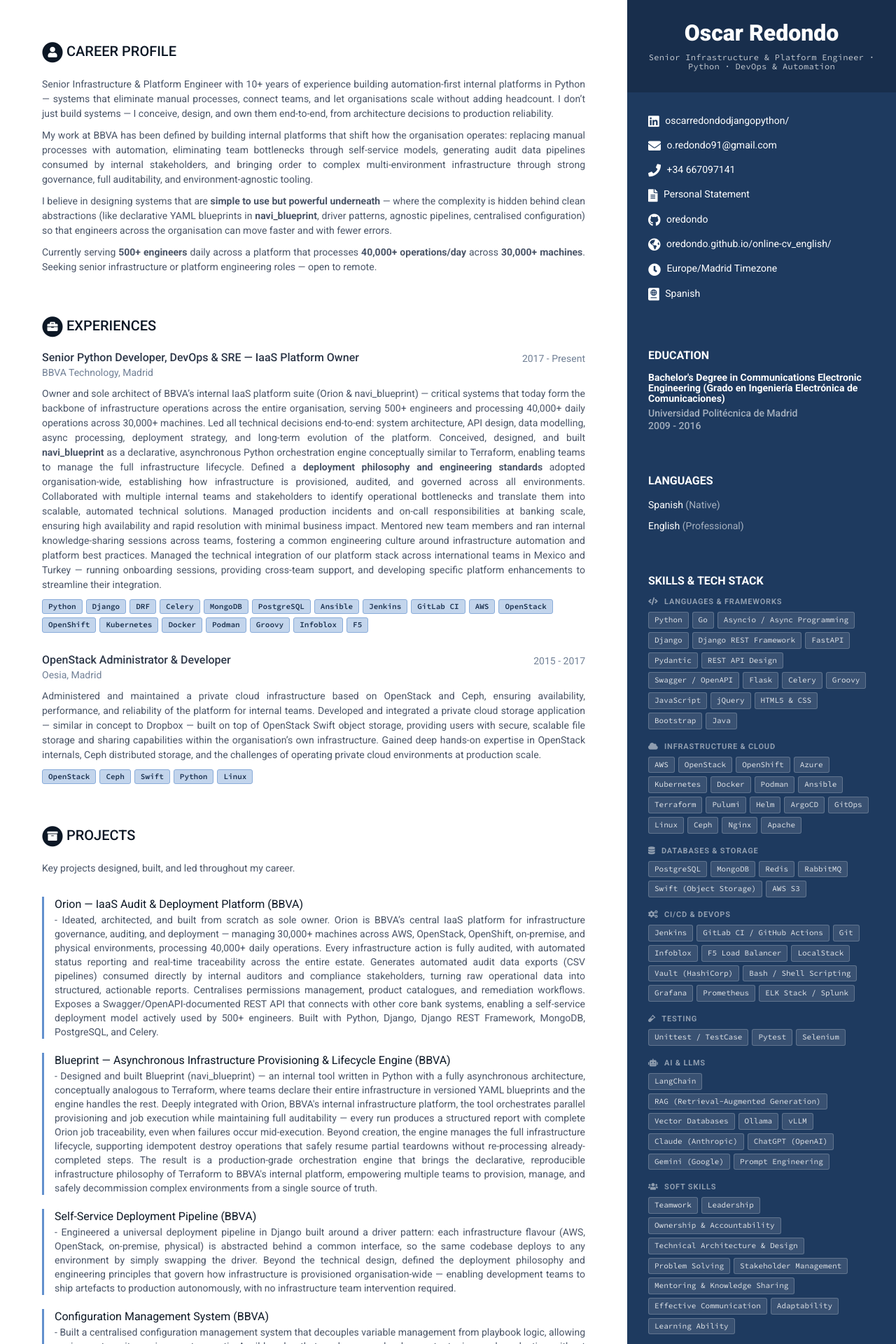
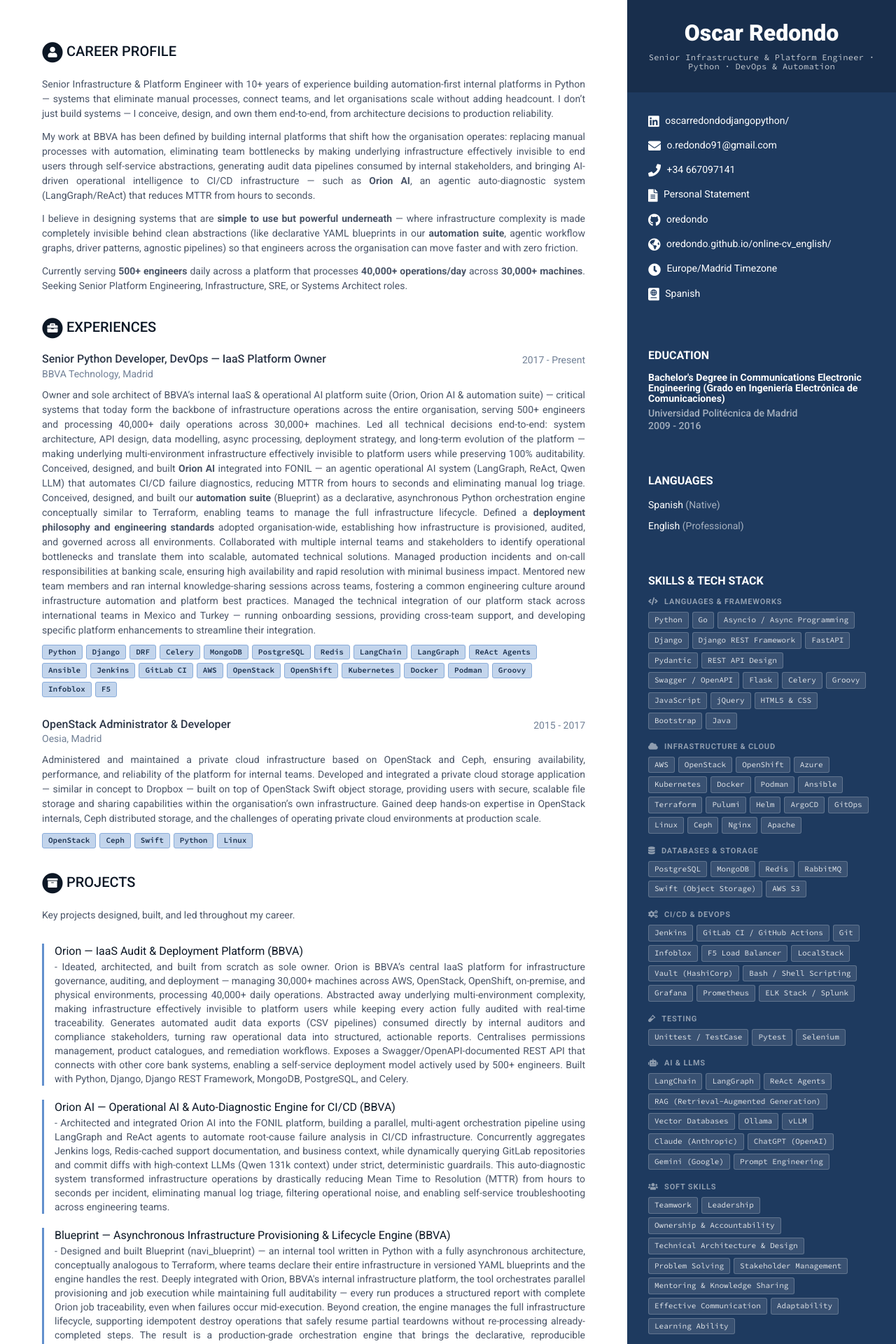
Before and after one commit to oredondo/online-cv_english, a Jekyll site: the page built from print.html, in a window 1280 px wide. Shown: the top 1920 px of the page at 70% size. Built offline with Jekyll 4.4.1, drawn with Linux system fonts in a browser that asks for light colours.

Commit message:
Add orion ai!

```diff
--- /dev/null
+++ b/_data/cover-letter-zurich.yml
@@ -0,0 +1,12 @@
+title: "Cover Letter — AI Engineer (BBVA Switzerland, Zurich)"
+
+subtitle: "Internal Mobility & Career Development Application"
+
+paragraphs:
+  - "After nine years building core infrastructure platforms at BBVA Technology, I was glad to see the AI Engineer opening in Zurich. As the industry rapidly shifts toward production-grade GenAI and autonomous agentic systems, I've aligned my engineering focus directly with where the market is heading."
+
+  - "Most recently, I architected Orion AI for our FONIL platform. It's an agentic system built with LangGraph and ReAct agents that automates CI/CD failure diagnostics. Instead of having engineers dig through logs for hours, the agent concurrently pulls Jenkins logs, queries Redis-cached support docs via RAG, and inspects GitLab commit diffs through tool calling. Under strict deterministic guardrails (temp 0.0), it cuts MTTR down to seconds. The system is already validated in pre-production, and we're currently waiting on the team to deploy our on-premise AI cluster for the final rollout."
+
+  - "Beyond AI, I've spent nearly a decade owning BBVA's central IaaS platform and automation suite, Orion. I built these systems from scratch to make underlying infrastructure invisible to 500+ engineers daily across 30,000+ machines and 40,000 daily operations. Working in banking means I don't treat security, audit trails, and data privacy as afterthoughts—they're baked into every pipeline and API I design."
+
+  - "Moving to Zurich is a great step for my career within BBVA, and I'd love to help your team turn complex business needs into reliable AI products. Let's set up a time to chat about how my platform engineering background and systems integration experience can help the Zurich team."
--- a/_data/data.yml
+++ b/_data/data.yml
@@ -63,23 +63,22 @@
         and own them end-to-end, from architecture decisions to production reliability.
 
         My work at BBVA has been defined by building internal platforms that shift how the organisation
-        operates: replacing manual processes with automation, eliminating team bottlenecks through
-        self-service models, generating audit data pipelines consumed by internal stakeholders, and
-        bringing order to complex multi-environment infrastructure through strong governance, full
-        auditability, and environment-agnostic tooling.
+        operates: replacing manual processes with automation, eliminating team bottlenecks by making underlying infrastructure effectively invisible to end users through self-service abstractions, generating audit data pipelines consumed by internal stakeholders, and
+        bringing AI-driven operational intelligence to CI/CD infrastructure — such as **Orion AI**, an
+        agentic auto-diagnostic system (LangGraph/ReAct) that reduces MTTR from hours to seconds.
 
-        I believe in designing systems that are **simple to use but powerful underneath** — where the
-        complexity is hidden behind clean abstractions (like declarative YAML blueprints in **navi_blueprint**, driver patterns, agnostic pipelines, centralised
-        configuration) so that engineers across the organisation can move faster and with fewer errors.
+        I believe in designing systems that are **simple to use but powerful underneath** — where infrastructure complexity is made completely invisible behind clean abstractions (like declarative YAML blueprints in our **automation suite**, agentic workflow graphs, driver patterns, agnostic pipelines) so that engineers across the organisation can move faster and with zero friction.
 
         Currently serving **500+ engineers** daily across a platform that processes **40,000+ operations/day**
-        across **30,000+ machines**. Seeking senior infrastructure or platform engineering roles — open to remote.
+        across **30,000+ machines**. Seeking Senior Platform Engineering, Infrastructure, SRE, or Systems Architect roles.
     summary_short: |
         Senior Infrastructure & Platform Engineer with 10+ years of experience in Python, DevOps, and
-        automation. Owner and sole architect of BBVA's internal IaaS platform suite (Orion & navi_blueprint) — serving
-        **500+ engineers** daily, processing **40,000+ operations/day** across **30,000+ machines**.
-        Specialised in building governance-driven, self-service infrastructure platforms with full
-        auditability, data pipelines for internal stakeholders, and environment-agnostic tooling. Open to remote senior roles.
+        automation. Owner and sole architect of BBVA's internal IaaS & operational AI platform suite (Orion, Orion AI & automation suite) — making underlying infrastructure completely invisible to **500+ engineers** daily across **30,000+ machines** and **40,000+ daily operations**.
+
+        Specialised in building governance-driven self-service platforms, automated failure diagnostics, audit data pipelines, and environment-agnostic tooling. Seeking Senior Platform, Infrastructure, SRE, or Systems Integration roles.
+
+
+
 
 
 education:
@@ -94,16 +93,17 @@
 experiences:
     title: Experiences
     info:
-      - role: Senior Python Developer, DevOps & SRE — IaaS Platform Owner
+      - role: Senior Python Developer, DevOps — IaaS Platform Owner
         time: 2017 - Present
         company: BBVA Technology, Madrid
         details: |
-          Owner and sole architect of BBVA's internal IaaS platform suite (Orion & navi_blueprint) — critical systems that today
+          Owner and sole architect of BBVA's internal IaaS & operational AI platform suite (Orion, Orion AI & automation suite) — critical systems that today
           form the backbone of infrastructure operations across the entire organisation, serving 500+
           engineers and processing 40,000+ daily operations across 30,000+ machines.
           Led all technical decisions end-to-end: system architecture, API design, data modelling,
-          async processing, deployment strategy, and long-term evolution of the platform.
-          Conceived, designed, and built **navi_blueprint** as a declarative, asynchronous Python orchestration engine conceptually similar to Terraform, enabling teams to manage the full infrastructure lifecycle.
+          async processing, deployment strategy, and long-term evolution of the platform — making underlying multi-environment infrastructure effectively invisible to platform users while preserving 100% auditability.
+          Conceived, designed, and built **Orion AI** integrated into FONIL — an agentic operational AI system (LangGraph, ReAct, Qwen LLM) that automates CI/CD failure diagnostics, reducing MTTR from hours to seconds and eliminating manual log triage.
+          Conceived, designed, and built our **automation suite** (Blueprint) as a declarative, asynchronous Python orchestration engine conceptually similar to Terraform, enabling teams to manage the full infrastructure lifecycle.
           Defined a **deployment philosophy and engineering standards** adopted organisation-wide,
           establishing how infrastructure is provisioned, audited, and governed across all environments.
           Collaborated with multiple internal teams and stakeholders to identify operational bottlenecks
@@ -114,11 +114,14 @@
           a common engineering culture around infrastructure automation and platform best practices.
           Managed the technical integration of our platform stack across international teams in Mexico and Turkey — running onboarding sessions, providing cross-team support, and developing specific platform enhancements to streamline their integration.
         details_short: |
-          Owner and sole architect of BBVA's IaaS platform suite (Orion & navi_blueprint) — 30,000+ machines, 500+ engineers.
+          Owner and sole architect of BBVA's IaaS & AI platform suite (Orion, Orion AI & automation suite) — making infrastructure invisible to 500+ engineers across 30,000+ machines.
+
+          Architected Orion AI (LangGraph/ReAct) for automated CI/CD failure diagnostics, drastically reducing MTTR.
           Led platform architecture, API design, and organization-wide deployment standards.
           Managed the integration and onboarding of international teams in Mexico and Turkey, developing custom platform enhancements.
           Managed production incidents at banking scale; mentored engineers and drove cross-team knowledge sharing.
-        tech: [Python, Django, DRF, Celery, MongoDB, PostgreSQL, Ansible, Jenkins, GitLab CI, AWS, OpenStack, OpenShift, Kubernetes, Docker, Podman, Groovy, Infoblox, F5]
+        tech: [Python, Django, DRF, Celery, MongoDB, PostgreSQL, Redis, LangChain, LangGraph, ReAct Agents, Ansible, Jenkins, GitLab CI, AWS, OpenStack, OpenShift, Kubernetes, Docker, Podman, Groovy, Infoblox, F5]
+
 
       - role: OpenStack Administrator & Developer
         time: 2015 - 2017
@@ -159,8 +162,14 @@
 
     assignments:
       - title: "Orion — IaaS Audit & Deployment Platform (BBVA)"
-        tagline: "Ideated, architected, and built from scratch as sole owner. Orion is BBVA’s central IaaS platform for infrastructure governance, auditing, and deployment — managing 30,000+ machines across AWS, OpenStack, OpenShift, on-premise, and physical environments, processing 40,000+ daily operations. Every infrastructure action is fully audited, with automated status reporting and real-time traceability across the entire estate. Generates automated audit data exports (CSV pipelines) consumed directly by internal auditors and compliance stakeholders, turning raw operational data into structured, actionable reports. Centralises permissions management, product catalogues, and remediation workflows. Exposes a Swagger/OpenAPI-documented REST API that connects with other core bank systems, enabling a self-service deployment model actively used by 500+ engineers. Built with Python, Django, Django REST Framework, MongoDB, PostgreSQL, and Celery."
-        tagline_short: "Sole owner and architect of BBVA’s central IaaS platform — managing 30,000+ machines and processing 40,000+ daily operations. Full audit traceability, automated CSV data exports for internal auditors, permissions governance, and a self-service REST API used by 500+ engineers. Built with Python, Django, MongoDB, PostgreSQL, and Celery."
+        tagline: "Ideated, architected, and built from scratch as sole owner. Orion is BBVA’s central IaaS platform for infrastructure governance, auditing, and deployment — managing 30,000+ machines across AWS, OpenStack, OpenShift, on-premise, and physical environments, processing 40,000+ daily operations. Abstracted away underlying multi-environment complexity, making infrastructure effectively invisible to platform users while keeping every action fully audited with real-time traceability. Generates automated audit data exports (CSV pipelines) consumed directly by internal auditors and compliance stakeholders, turning raw operational data into structured, actionable reports. Centralises permissions management, product catalogues, and remediation workflows. Exposes a Swagger/OpenAPI-documented REST API that connects with other core bank systems, enabling a self-service deployment model actively used by 500+ engineers. Built with Python, Django, Django REST Framework, MongoDB, PostgreSQL, and Celery."
+        tagline_short: "Sole owner and architect of BBVA’s central IaaS platform — making multi-environment infrastructure invisible to 500+ engineers while maintaining full audit traceability across 30,000+ machines and 40,000+ daily operations."
+
+
+      - title: "Orion AI — Operational AI & Auto-Diagnostic Engine for CI/CD (BBVA)"
+        tagline: "Architected and integrated Orion AI into the FONIL platform, building a parallel, multi-agent orchestration pipeline using LangGraph and ReAct agents to automate root-cause failure analysis in CI/CD infrastructure. Concurrently aggregates Jenkins logs, Redis-cached support documentation, and business context, while dynamically querying GitLab repositories and commit diffs with high-context LLMs (Qwen 131k context) under strict, deterministic guardrails. This auto-diagnostic system transformed infrastructure operations by drastically reducing Mean Time to Resolution (MTTR) from hours to seconds per incident, eliminating manual log triage, filtering operational noise, and enabling self-service troubleshooting across engineering teams."
+        tagline_short: "Operational AI system built with LangGraph and ReAct agents to automate CI/CD failure diagnostics in FONIL. Concurrently analyzes Jenkins logs, GitLab diffs, and support docs using high-context LLMs, drastically reducing MTTR and manual operational triage."
+
 
       - title: "Blueprint — Asynchronous Infrastructure Provisioning & Lifecycle Engine (BBVA)"
         tagline: "Designed and built Blueprint (navi_blueprint) — an internal tool written in Python with a fully asynchronous architecture, conceptually analogous to Terraform, where teams declare their entire infrastructure in versioned YAML blueprints and the engine handles the rest. Deeply integrated with Orion, BBVA's internal infrastructure platform, the tool orchestrates parallel provisioning and job execution while maintaining full auditability — every run produces a structured report with complete Orion job traceability, even when failures occur mid-execution. Beyond creation, the engine manages the full infrastructure lifecycle, supporting idempotent destroy operations that safely resume partial teardowns without re-processing already-completed steps. The result is a production-grade orchestration engine that brings the declarative, reproducible infrastructure philosophy of Terraform to BBVA's internal platform, empowering multiple teams to provision, manage, and safely decommission complex environments from a single source of truth."
@@ -290,6 +299,8 @@
         sidebar: true
         items:
           - LangChain
+          - LangGraph
+          - ReAct Agents
           - RAG (Retrieval-Augmented Generation)
           - Vector Databases
           - Ollama
--- a/_data/personal-statement.yml
+++ b/_data/personal-statement.yml
@@ -1,7 +1,7 @@
 title: "Personal Statement"
 
 paragraphs:
-  - "I am a Senior Platform Engineer and SRE with over 10 years of experience. I don't just build pipelines; I design internal developer platforms that hide infrastructure complexity behind clean, versioned abstractions. My core engineering philosophy is to pave **'Golden Paths'**—self-service models that eliminate manual bottlenecks, reduce cognitive load for developers, and ensure security and compliance are built in by design, rather than enforced as an afterthought."
+  - "I am a Senior Platform Engineer and Senior Python Developer with over 10 years of experience. I don't just build pipelines; I design internal developer platforms that hide infrastructure complexity behind clean, versioned abstractions. My core engineering philosophy is to pave **'Golden Paths'**—self-service models that eliminate manual bottlenecks, reduce cognitive load for developers, and ensure security and compliance are built in by design, rather than enforced as an afterthought."
 
   - "My work at BBVA Technology has been defined by designing systems that are cloud-agnostic and highly resilient. As the sole architect of **Orion** (the central governance and deployment platform) and **navi_blueprint** (an asynchronous, declarative lifecycle engine conceptually similar to Terraform), I have leveraged custom abstractions, Pulumi, Kubernetes, and driver-based patterns. This has enabled 500+ engineers to orchestrate parallel provisioning and job execution across hybrid environments (AWS, OpenStack, on-premises) from a single source of truth, without vendor lock-in."
 
--- a/_sass/_base.scss
+++ b/_sass/_base.scss
@@ -220,8 +220,16 @@
     margin-bottom: 20px;
   }
   .section {
-    margin-bottom: 60px;
+    margin-bottom: 35px;
   }
+
+  .summary p {
+    margin-bottom: 12px;
+    &:last-child {
+      margin-bottom: 0;
+    }
+  }
+
 
   .experiences-section,
   .educations-section {
--- a/_sass/_letter.scss
+++ b/_sass/_letter.scss
@@ -125,17 +125,68 @@
 }
 
 @media print {
-  .letter-body {
-    padding: 0;
+  @page {
+    size: A4;
+    margin: 0;
+  }
+
+  html, body.letter-body {
+    background: #ffffff !important;
+    padding: 0 !important;
+    margin: 0 !important;
+    width: 100% !important;
+    -webkit-print-color-adjust: exact !important;
+    print-color-adjust: exact !important;
   }
 
   .letter-wrapper {
-    box-shadow: none;
-    padding: 40px;
-    max-width: 100%;
+    box-shadow: none !important;
+    padding: 12mm 20mm !important;
+    margin: 0 auto !important;
+    max-width: 100% !important;
+    box-sizing: border-box !important;
+    border: none !important;
   }
 
-  .letter-cv-link {
-    display: none;
+  .letter-cv-link,
+  .pdf-btn {
+    display: none !important;
+  }
+
+  .letter-header {
+    margin-bottom: 15px !important;
+  }
+
+  .letter-name {
+    font-size: 22pt !important;
+  }
+
+  .letter-divider {
+    height: 2px !important;
+    margin-bottom: 16px !important;
+  }
+
+  .letter-title {
+    font-size: 13pt !important;
+    margin-bottom: 14px !important;
+  }
+
+  .letter-body-content p {
+    font-size: 10pt !important;
+    line-height: 1.45 !important;
+    margin-bottom: 10px !important;
+    color: #111111 !important;
+    text-align: justify !important;
+  }
+
+  .letter-sign {
+    margin-top: 20px !important;
+    padding-top: 10px !important;
+    page-break-inside: avoid !important;
+    break-inside: avoid !important;
+  }
+
+  .letter-signature {
+    font-size: 12pt !important;
   }
 }
--- a/_sass/_print.scss
+++ b/_sass/_print.scss
@@ -1,10 +1,7 @@
 @media print {
     @page {
         size: A4;
-        margin-top: 15mm;
-        margin-bottom: 10mm;
-        margin-left: 0;
-        margin-right: 0;
+        margin: 10mm 12mm;
     }
 
     * {
@@ -14,9 +11,10 @@
     }
 
     body {
-        font-size: 12pt;
+        font-size: 11pt;
         padding: 0;
         font-family: Arial, Helvetica, sans-serif !important;
+        background: #ffffff !important;
     }
 
     /* Use system fonts in print to avoid embedding large web fonts */
@@ -45,6 +43,7 @@
         max-width: 100%;
         box-shadow: none;
         overflow: visible;
+        padding: 0 !important;
     }
 
     .sidebar-wrapper {
@@ -57,10 +56,22 @@
     .main-wrapper {
         width: 70%;
         flex: 1;
-        padding: 30px;
+        padding: 20px;
         order: 1;
         overflow: visible;
+
+        .section {
+            margin-bottom: 22px !important;
+        }
+
+        .summary p {
+            margin-bottom: 8px !important;
+            &:last-child {
+                margin-bottom: 0 !important;
+            }
+        }
     }
+
 
     .main-wrapper .time,
     .main-wrapper .cert-url {
@@ -79,15 +90,10 @@
         display: none;
     }
 
-    footer {
-        display: none;
-    }
-
-    .pdf-btn {
-        display: none;
-    }
-
-    .screen-only {
+    footer,
+    .pdf-btn,
+    .screen-only,
+    .letter-cv-link {
         display: none !important;
     }
 
@@ -101,7 +107,8 @@
     .sidebar-skill-category,
     .education-container .item,
     .languages-container,
-    .interests-container {
+    .interests-container,
+    .letter-sign {
         page-break-inside: avoid;
         break-inside: avoid;
     }
@@ -112,7 +119,7 @@
         overflow: visible;
     }
 
-    h2, .container-block-title {
+    h2, .container-block-title, .section-title {
         page-break-after: avoid;
         break-after: avoid;
     }
```
Also changed, not shown: _includes/cover-letter-zurich-content.html (added, +40 -0 lines), cover-letter-zurich.html (added, +7 -0 lines).
